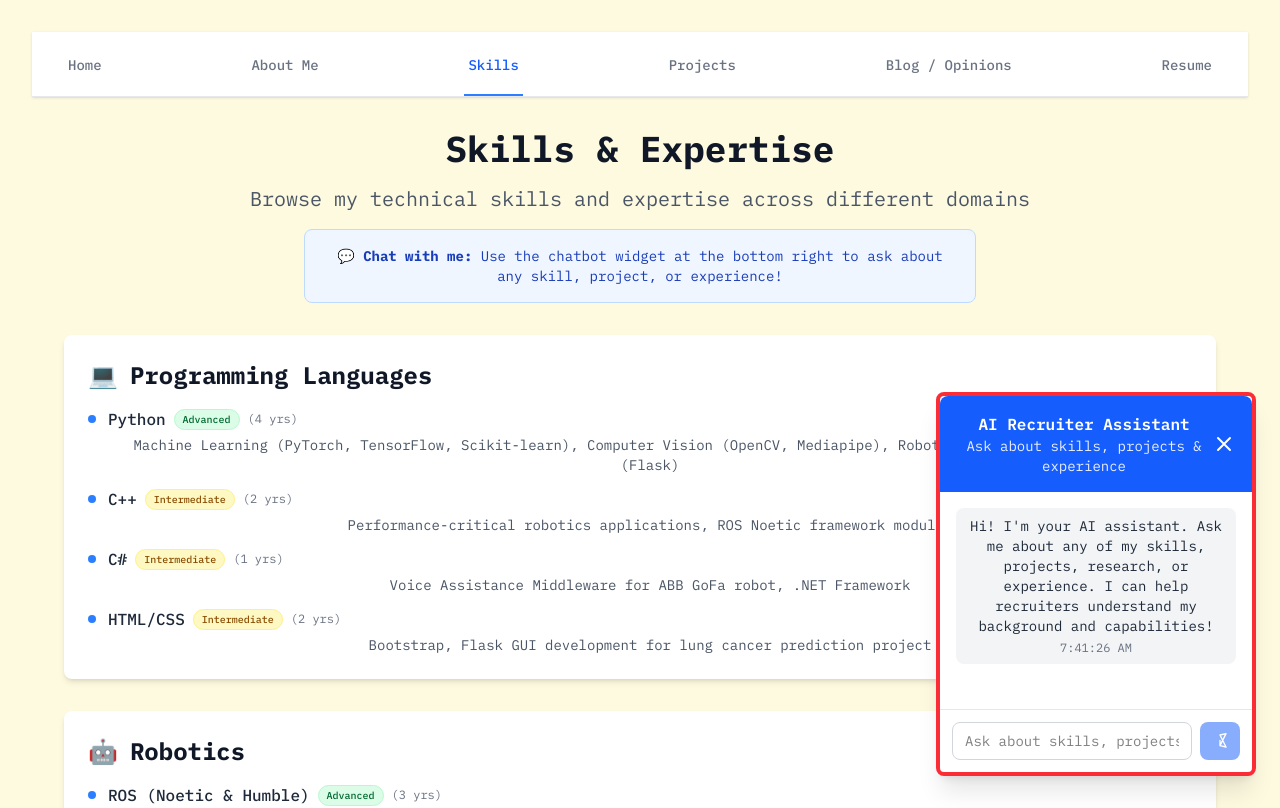
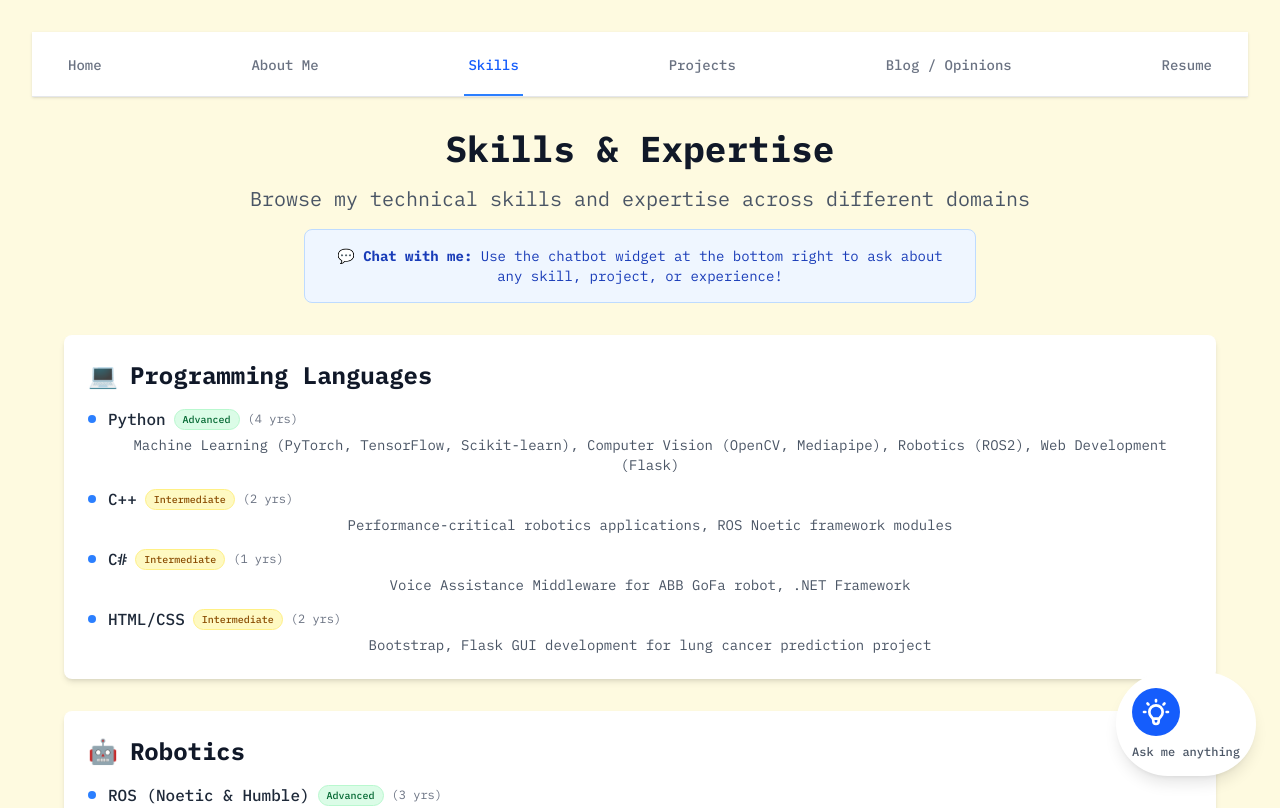
Before and after one commit to ShravanShenoy4477/personal-portfolio-site, a React (Vite) app: page /skills in a window 1280 px wide. Shown: the top 808 px of the page. Built offline with nearby package versions, Linux system fonts and the light colour scheme.

Commit message:
Simplify chatbot to clean robot icon with 'Ask me anything' text

```diff
--- a/src/components/SkillsChatbot.jsx
+++ b/src/components/SkillsChatbot.jsx
@@ -161,86 +161,18 @@ const SkillsChatbot = ({ isOpen, onClose }) => {
     if (!isOpen) return null;
 
     return (
-        <div className="fixed bottom-6 right-6 z-50" style={{ position: 'fixed', bottom: '24px', right: '24px', zIndex: 50 }}>
-            {/* Chat Widget - Fixed Bottom Right */}
-            <div className="bg-white rounded-lg shadow-xl w-80 h-96 flex flex-col border-4 border-red-500" style={{ width: '320px', height: '384px' }}>
-                {/* Header */}
-                <div className="bg-blue-600 text-white p-4 rounded-t-lg flex justify-between items-center">
-                    <div>
-                        <h3 className="font-semibold">AI Recruiter Assistant</h3>
-                        <p className="text-sm opacity-90">Ask about skills, projects & experience</p>
+        <div className="fixed bottom-6 right-6 z-50">
+            {/* Simple Robot Chatbot Icon */}
+            <div className="bg-white rounded-full shadow-lg p-4 hover:shadow-xl transition-all duration-200 cursor-pointer group">
+                <div className="text-center">
+                    {/* Robot Icon */}
+                    <div className="w-12 h-12 bg-blue-600 rounded-full flex items-center justify-center mb-2 group-hover:scale-110 transition-transform duration-200">
+                        <svg className="w-8 h-8 text-white" fill="none" stroke="currentColor" viewBox="0 0 24 24">
+                            <path strokeLinecap="round" strokeLinejoin="round" strokeWidth={2} d="M9.663 17h4.673M12 3v1m6.364 1.636l-.707.707M21 12h-1M4 12H3m3.343-5.657l-.707-.707m2.828 9.9a5 5 0 117.072 0l-.548.547A3.374 3.374 0 0014 18.469V19a2 2 0 11-4 0v-.531c0-.895-.356-1.754-.988-2.386l-.548-.547z" />
+                        </svg>
                     </div>
-                    <button
-                        onClick={onClose}
-                        className="text-white hover:text-gray-200 transition-colors"
-                    >
-                        <svg className="w-6 h-6" fill="none" stroke="currentColor" viewBox="0 0 24 24">
-                            <path strokeLinecap="round" strokeLinejoin="round" strokeWidth={2} d="M6 18L18 6M6 6l12 12" />
-                        </svg>
-                    </button>
-                </div>
-
-                {/* Messages */}
-                <div className="flex-1 overflow-y-auto p-4 space-y-3">
-                    {messages.map((message) => (
-                        <div
-                            key={message.id}
-                            className={`flex ${message.type === 'user' ? 'justify-end' : 'justify-start'}`}
-                        >
-                            <div
-                                className={`max-w-xs px-3 py-2 rounded-lg text-sm ${
-                                    message.type === 'user'
-                                        ? 'bg-blue-600 text-white'
-                                        : 'bg-gray-100 text-gray-800'
-                                }`}
-                            >
-                                <p>{message.content}</p>
-                                <p className={`text-xs mt-1 ${
-                                    message.type === 'user' ? 'text-blue-100' : 'text-gray-500'
-                                }`}>
-                                    {message.timestamp}
-                                </p>
-                            </div>
-                        </div>
-                    ))}
-
-                    {isLoading && (
-                        <div className="flex justify-start">
-                            <div className="bg-gray-100 text-gray-800 px-3 py-2 rounded-lg">
-                                <div className="flex space-x-1">
-                                    <div className="w-2 h-2 bg-gray-400 rounded-full animate-bounce"></div>
-                                    <div className="w-2 h-2 bg-gray-400 rounded-full animate-bounce" style={{animationDelay: '0.1s'}}></div>
-                                    <div className="w-2 h-2 bg-gray-400 rounded-full animate-bounce" style={{animationDelay: '0.2s'}}></div>
-                                </div>
-                            </div>
-                        </div>
-                    )}
-
-                    <div ref={messagesEndRef} />
-                </div>
-
-                {/* Input */}
-                <div className="p-3 border-t border-gray-200">
-                    <div className="flex space-x-2">
-                        <input
-                            type="text"
-                            value={inputMessage}
-                            onChange={(e) => setInputMessage(e.target.value)}
-                            onKeyPress={(e) => e.key === 'Enter' && handleSendMessage()}
-                            placeholder="Ask about skills, projects..."
-                            className="flex-1 px-3 py-2 border border-gray-300 rounded-lg focus:outline-none focus:ring-2 focus:ring-blue-500 text-sm"
-                            disabled={isLoading}
-                        />
-                        <button
-                            onClick={handleSendMessage}
-                            disabled={isLoading || !inputMessage.trim()}
-                            className="px-3 py-2 bg-blue-600 text-white rounded-lg hover:bg-blue-700 disabled:opacity-50 disabled:cursor-not-allowed transition-colors text-sm"
-                        >
-                            <svg className="w-4 h-4" fill="none" stroke="currentColor" viewBox="0 0 24 24">
-                                <path strokeLinecap="round" strokeLinejoin="round" strokeWidth={2} d="M12 19l9 2-9-18 9-2zm0 0v-8" />
-                            </svg>
-                        </button>
-                    </div>
+                    {/* Text */}
+                    <p className="text-xs text-gray-600 font-medium">Ask me anything</p>
                 </div>
             </div>
         </div>
```
